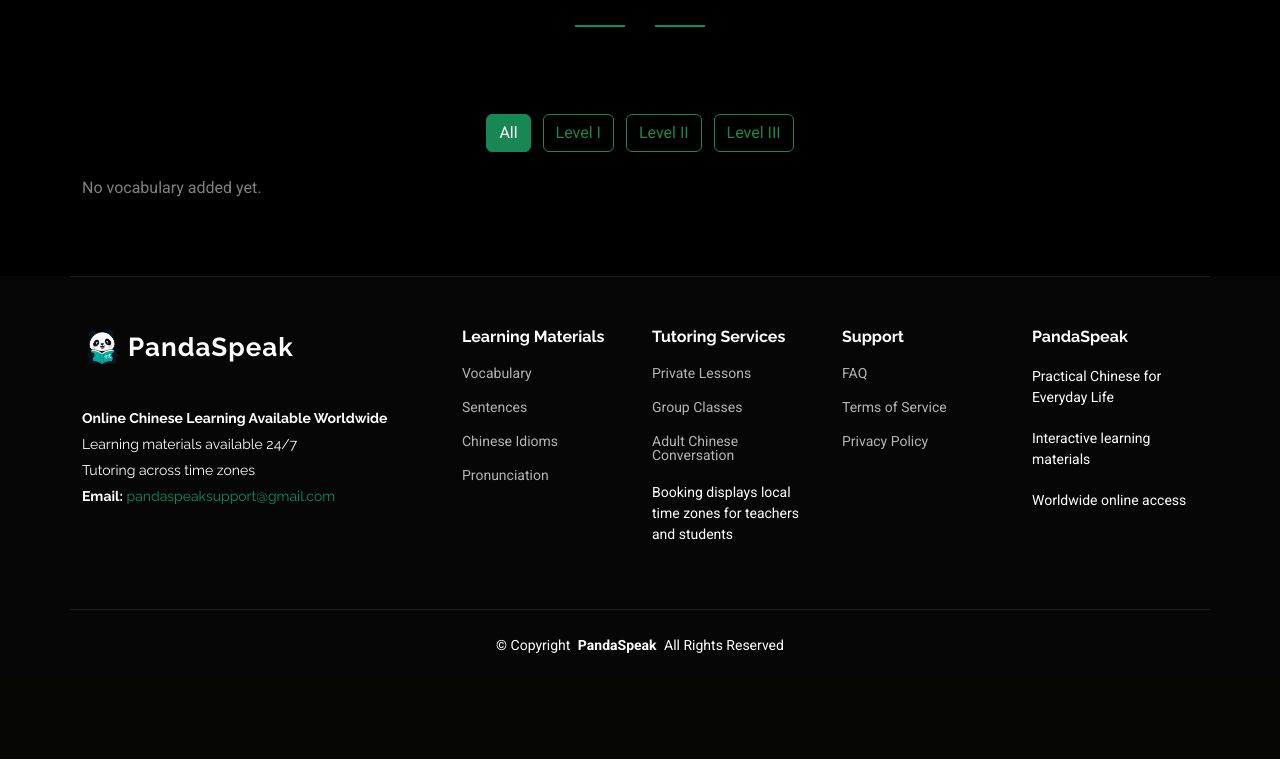
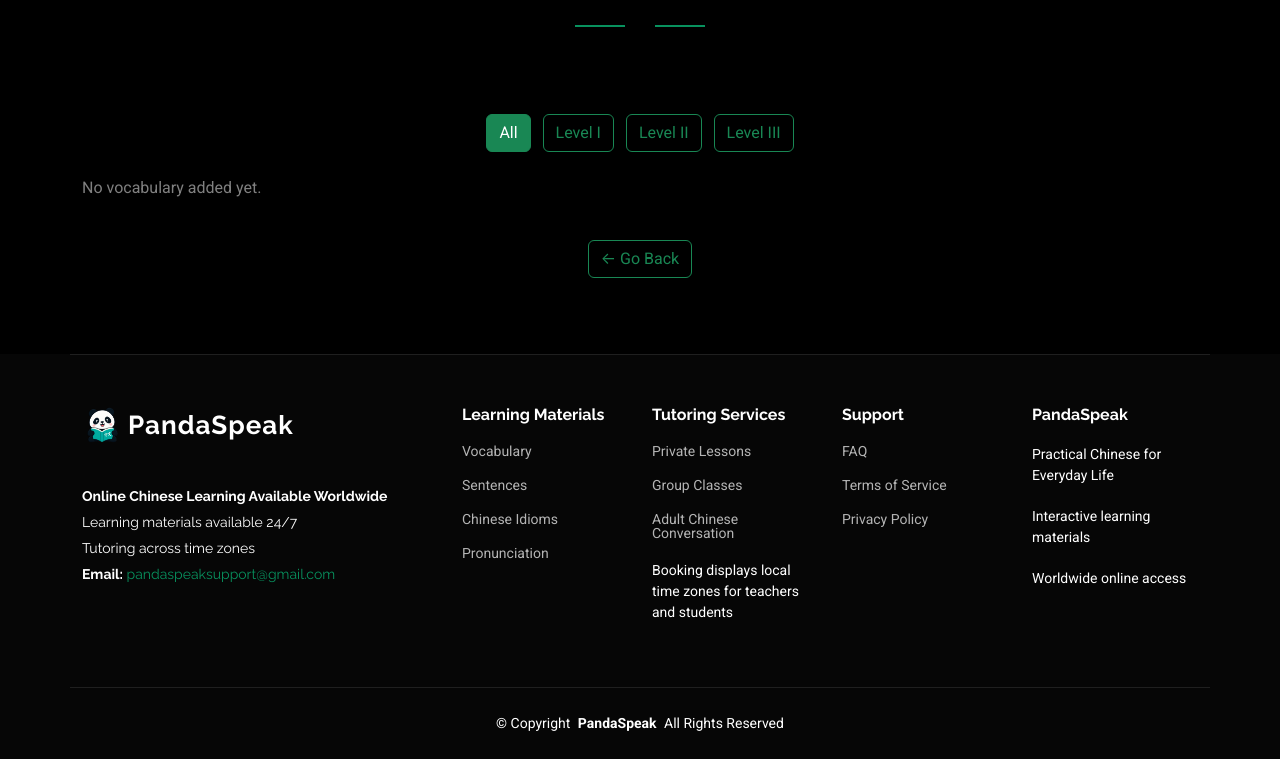
Before and after one commit to cecemoo/PandaSpeak, a Django app: template student/templates/student/vocabulary_page.html in a window 1280 px wide. Shown: the part 417-1176 px from the top of the page. Before the commit the page ends 1070 px from the top, so only its background shows below. Run offline with Django 5.2, Linux system fonts and the light colour scheme; the template is opened without the code that fills it, so the values that code supplies are empty; parts of the project's set-up code (start-up, migrations or seed data) failed here and were passed over; some libraries are stand-ins or nearby versions.

Commit message:
Add Go Back navigation on learning material category pages

```diff
--- a/student/templates/student/vocabulary_page.html
+++ b/student/templates/student/vocabulary_page.html
@@ -195,6 +195,11 @@ style="background-image: url('{% static 'assets/img/education/showcase-1.webp' %
         <p>No vocabulary added yet.</p>
         {% endfor %}
       </div>
+      <div class="text-center mt-4 mb-3">
+        <a href="{% url 'access_learning_materials' %}" class="btn btn-outline-success">
+          &larr; Go Back
+        </a>
+      </div>
     </div>
   </section><!-- End Vocabulary Section -->
 
```
